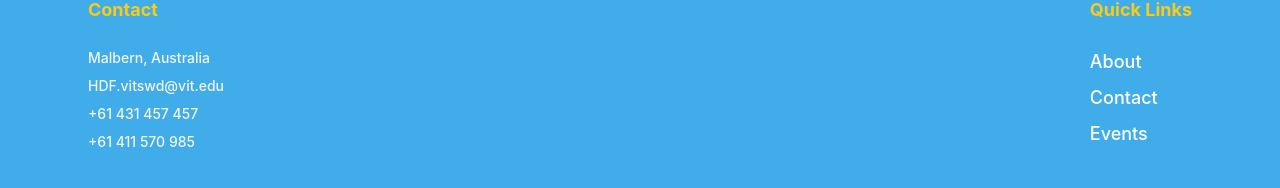
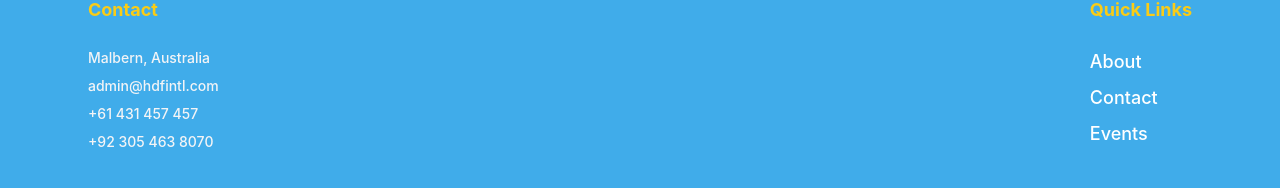
Before and after one commit to asadura/Humaira-BF, a React (Vite) app: page / in a window 1280 px wide. Shown: the part 4402-4590 px from the top of the page. Built offline with nearby package versions, Linux system fonts and the light colour scheme; no server answers.

Commit message:
Update Footer.jsx

```diff
--- a/src/components/Footer.jsx
+++ b/src/components/Footer.jsx
@@ -13,9 +13,9 @@ export default function Footer() {
           <h2 className="text-yellow-400 font-bold text-lg mb-4">Contact</h2>
           <ul className="space-y-2 text-gray-100 text-sm">
             <li>Malbern, Australia</li>
-            <li>HDF.vitswd@vit.edu</li>
+            <li>admin@hdfintl.com</li>
             <li>+61 431 457 457</li>
-            <li>+61 411 570 985</li>
+            <li>+92 305 463 8070</li>
 
           </ul>
         </div>
```
